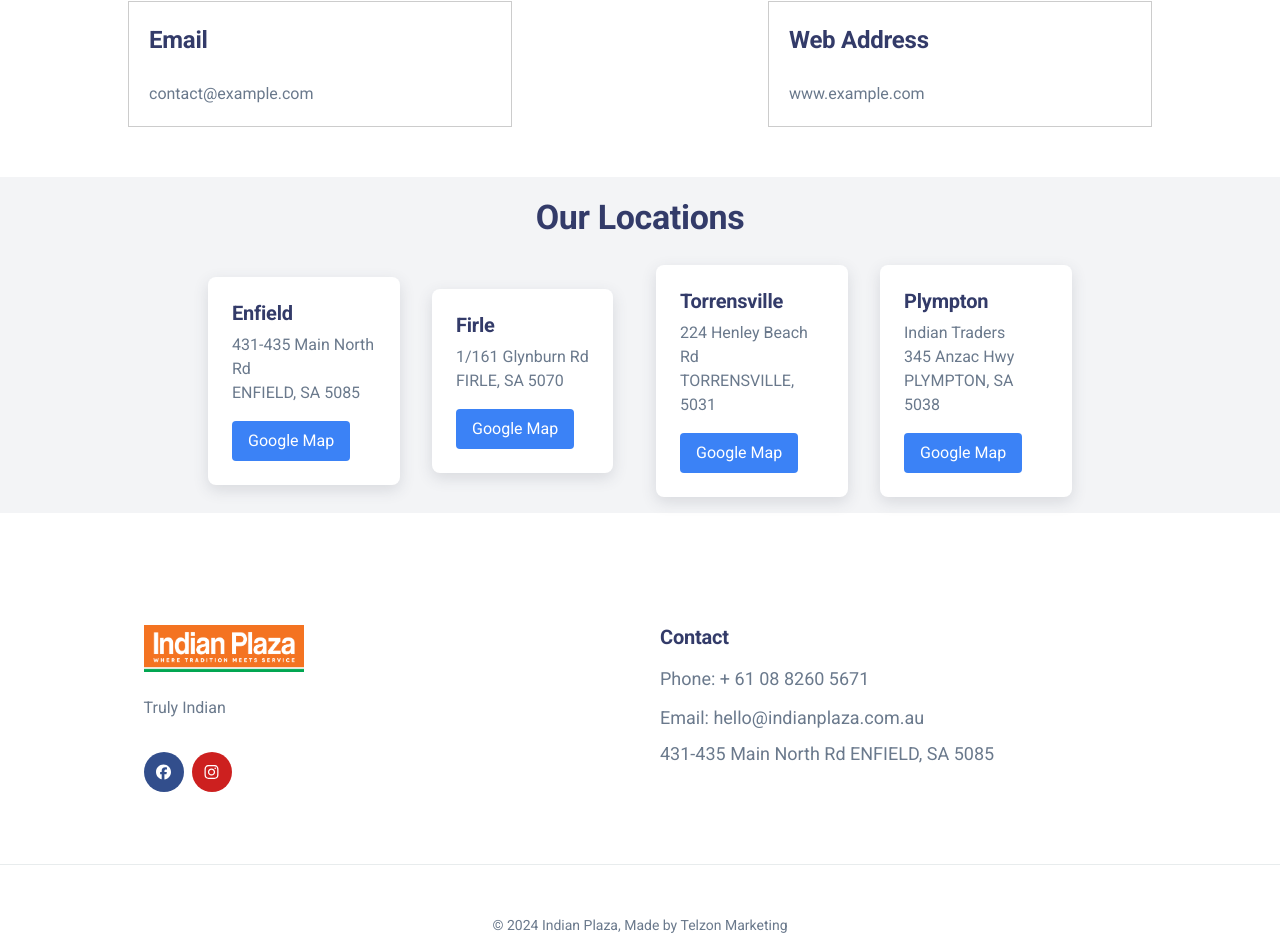
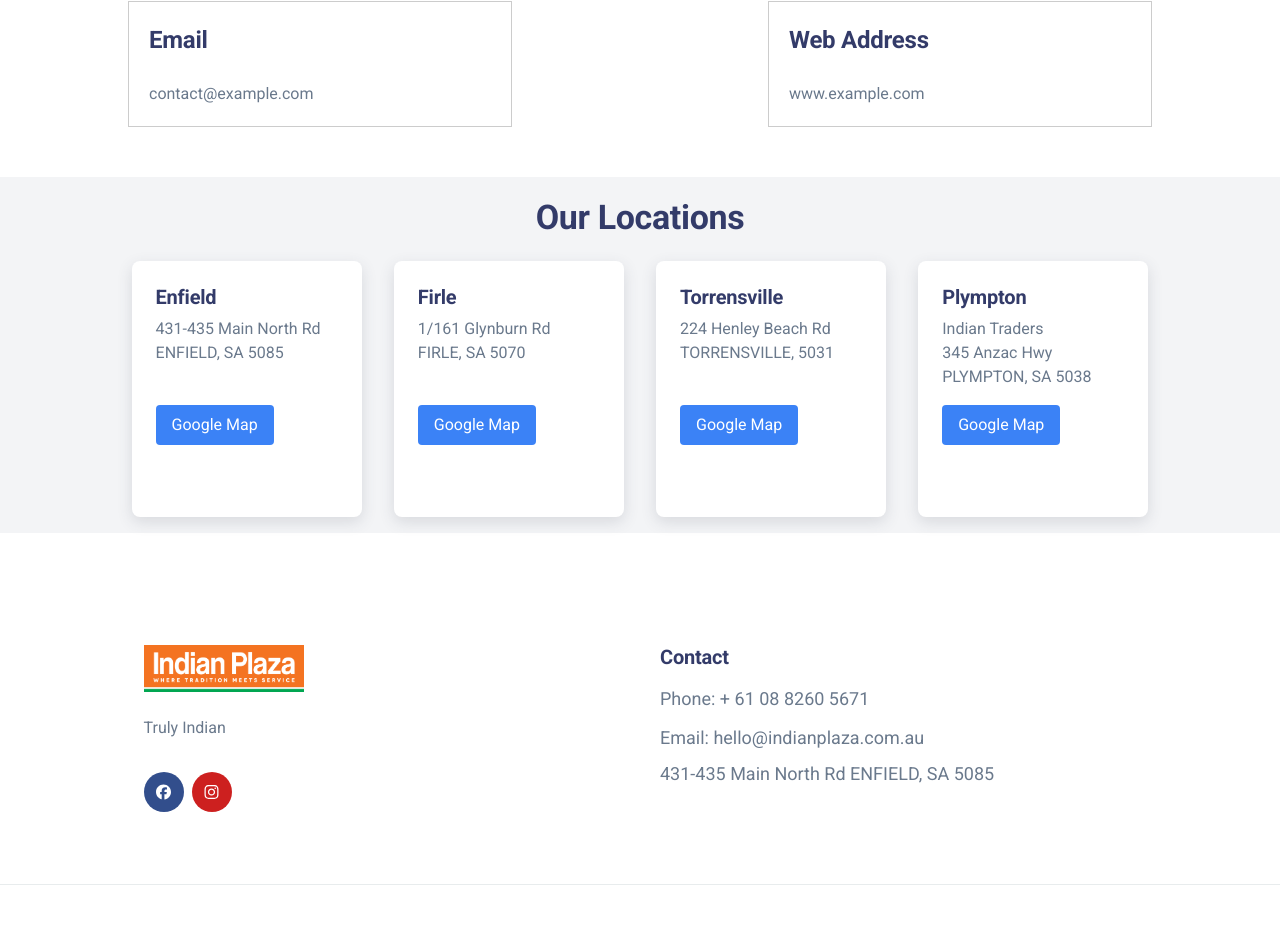
Before and after one commit to telzonweb/indianplaza, a React (Vite) app: page /contact in a window 1280 px wide. Shown: the part 1168-2105 px from the top of the page. Built offline with nearby package versions, Linux system fonts and the light colour scheme.

Commit message:
update contact section

```diff
--- a/src/components/AddressComponent.tsx
+++ b/src/components/AddressComponent.tsx
@@ -1,179 +1,59 @@
-import React from 'react'
-
-const AddressComponent = () => {
-  return (
-    <div className="flex flex-col justify-center items-center bg-gray-100 h-full pt-5">
-      <h1 className="text-3xl font-bold mb-3">Our Locations</h1>
-      <div className="flex justify-center items-center max-w-4xl">
-      <div className="flex justify-between w-full md:w-1/2 lg:w-1/4 m-4">
-        <div className="bg-white rounded-lg shadow-md p-6 hover:shadow-xl transform hover:scale-105 transition-all duration-300 h-full">
-        <h2 className="font-bold mb-2 text-lg">Enfield</h2>
-          <p>431-435 Main North Rd</p>
-          <p>ENFIELD, SA 5085</p>
-            <a href="https://www.google.co.in/maps/" target="_blank" rel="noopener noreferrer">
-             <button className="mt-4 text-center bg-blue-500 text-white py-2 px-4 rounded hover:bg-blue-700 transition-all duration-300">
-              Google Map
-            </button>
-            </a>
-          </div>
-        </div>
-
-        <div className="flex justify-between w-full md:w-1/2 lg:w-1/4 m-4">
-          <div className="bg-white rounded-lg shadow-md p-6 hover:shadow-xl transform hover:scale-105 transition-all duration-300 h-full">
-            <h2 className="font-bold mb-2 text-lg">Firle</h2>
-            <p>1/161 Glynburn Rd</p>
-            <p>FIRLE, SA 5070</p>
-            <a href="https://www.google.co.in/maps/" target="_blank" rel="noopener noreferrer">
-             <button className="mt-4 text-center bg-blue-500 text-white py-2 px-4 rounded hover:bg-blue-700 transition-all duration-300">
-              Google Map
-            </button>
-            </a>
-          </div>
-        </div>
-        <div className="flex justify-between w-full md:w-1/2 lg:w-1/4 m-4 lg:order-4">
-          <div className="bg-white rounded-lg shadow-md p-6 hover:shadow-xl transform hover:scale-105 transition-all duration-300 h-full">
-            <h2 className="font-bold mb-2 text-lg">Plympton</h2>
-            <p>Indian Traders</p>
-            <p>345 Anzac Hwy</p>
-            <p>PLYMPTON, SA 5038</p>
-            <a href="https://www.google.co.in/maps/" target="_blank" rel="noopener noreferrer">
-             <button className="mt-4 text-center bg-blue-500 text-white py-2 px-4 rounded hover:bg-blue-700 transition-all duration-300">
-              Google Map
-            </button>
-            </a>
-          </div>
-        </div>
-        <div className="flex justify-between w-full md:w-1/2 lg:w-1/4 m-4">
-          <div className="bg-white rounded-lg shadow-md p-6 hover:shadow-xl transform hover:scale-105 transition-all duration-300 h-full">
-            <h2 className="font-bold mb-2 text-lg">Torrensville</h2>
-            <p>224 Henley Beach Rd</p>
-            <p>TORRENSVILLE, 5031</p>
-            <a href="https://www.google.co.in/maps/" target="_blank" rel="noopener noreferrer">
-             <button className="mt-4 text-center bg-blue-500 text-white py-2 px-4 rounded hover:bg-blue-700 transition-all duration-300">
-              Google Map
-            </button>
-            </a>
-          </div>
-        </div>
-      </div>
-    </div>
-  );
-};
-
-export default AddressComponent;
-
-// import React from 'react';
-
-// const AddressComponent = () => {
-//   return (
-//     <div className="flex flex-col justify-center items-center bg-gray-100 h-full pt-6">
-//       <h1 className="text-3xl font-bold mb-3 text-center">Our Locations</h1>
-//       <div className="flex flex-wrap md:flex-nowrap justify-between">
-//         <div className="w-full md:w-auto p-2 mb-4 border rounded-lg shadow-md">
-//           <address className="not-italic">
-//             123 Main St.<br />
-//             Springfield, IL 62701
-//             <iframe
-//              className="w-full h-40 mt-2 rounded-lg"
-//              src="https://www.google.com/maps/embed?pb=!1m18!1m12!1m3!1d3068.760899707831!2d-89.6437113846185!3d39.78172127944225!2m3!1f0!2f0!3f0!3m2!1i1024!2i768!4f13.1!3m3!1m2!1s0x8874ad3ab1e0e6af%3A0x7e2f4d5dfc5d6c8!2s123%20Main%20St%2C%20Springfield%2C%20IL%2062701%2C%20USA!5e0!3m2!1sen!2sus!4v1629712174620!5m2!1sen!2sus"
-//              loading="lazy"
-//             ></iframe>
-//           </address>
-//         </div>
-//         <div className="w-full md:w-auto p-2 mb-4 border rounded-lg shadow-md">
-//           <address className="not-italic">
-//             456 Elm St.<br />
-//             Springfield, IL 62702
-//             <iframe
-//               className="w-full h-40 mt-2 rounded-lg"
-//               src="https://www.google.com/maps/embed?pb=!1m18!1m12!1m3!1d3068.760899707831!2d-89.6437113846185!3d39.78172127944225!2m3!1f0!2f0!3f0!3m2!1i1024!2i768!4f13.1!3m3!1m2!1s0x8874ad3ab1e0e6af%3A0x7e2f4d5dfc5d6c8!2s456%20Elm%20St%2C%20Springfield%2C%20IL%2062702%2C%20USA!5e0!3m2!1sen!2sus!4v1629712174620!5m2!1sen!2sus"
-//               loading="lazy"
-//             ></iframe>
-//           </address>
-//         </div>
-//         <div className="w-full md:w-auto p-2 mb-4 border rounded-lg shadow-md">
-//           <address className="not-italic">
-//             789 Oak St.<br />
-//             Springfield, IL 62703
-//             <iframe
-//               className="w-full h-40 mt-2 rounded-lg"
-//               src="https://www.google.com/maps/embed?pb=!1m18!1m12!1m3!1d3068.760899707831!2d-89.6437113846185!3d39.78172127944225!2m3!1f0!2f0!3f0!3m2!1i1024!2i768!4f13.1!3m3!1m2!1s0x8874ad3ab1e0e6af%3A0x7e2f4d5dfc5d6c8!2s789%20Oak%20St%2C%20Springfield%2C%20IL%2062703%2C%20USA!5e0!3m2!1sen!2sus!4v1629712174620!5m2!1sen!2sus"
-//               loading="lazy"
-//             ></iframe>
-//           </address>
-//         </div>
-//         <div className="w-full md:w-auto p-2 mb-4 border rounded-lg shadow-md">
-//           <address className="not-italic">
-//             101 Pine St.<br />
-//             Springfield, IL 62704
-//             <iframe
-//               className="w-full h-40 mt-2 rounded-lg"
-//               src="https://www.google.com/maps/embed?pb=!1m18!1m12!1m3!1d3068.760899707831!2d-89.6437113846185!3d39.78172127944225!2m3!1f0!2f0!3f0!3m2!1i1024!2i768!4f13.1!3m3!1m2!1s0x8874ad3ab1e0e6af%3A0x7e2f4d5dfc5d6c8!2s101%20Pine%20St%2C%20Springfield%2C%20IL%2062704%2C%20USA!5e0!3m2!1sen!2sus!4v1629712174620!5m2!1sen!2sus"
-//               loading="lazy"
-//             ></iframe>
-//           </address>
-//         </div>
-//       </div>
-//     </div>
-//   );
-// };
-
-// export default AddressComponent;
-
-// import React from 'react';
+// import React from 'react'
 
 // const AddressComponent = () => {
 //   return (
 //     <div className="flex flex-col justify-center items-center bg-gray-100 h-full pt-5">
 //       <h1 className="text-3xl font-bold mb-3">Our Locations</h1>
-//       <div className="flex flex-wrap justify-center items-center max-w-6xl">
-//         <div className="flex flex-col justify-between w-full md:w-1/2 lg:w-1/4 m-4">
-//           <div className="bg-white rounded-lg shadow-md p-6 hover:shadow-xl transform hover:scale-105 transition-all duration-300">
-//             <h2 className="font-bold mb-2 text-lg">Enfield</h2>
-//             <p>431-435 Main North Rd</p>
-//             <p>ENFIELD, SA 5085</p>
-//             <iframe
-//               className="w-full h-40 mt-2 rounded-lg"
-//               src="https://www.google.com/maps/embed?pb=!1m18!1m12!1m3!1d3156.732607614021!2d138.60521701531824!3d-34.841306780390144!2m3!1f0!2f0!3f0!3m2!1i1024!2i768!4f13.1!3m3!1m2!1s0x6ab0ced0e37ec8cf%3A0x8a9e2d37d823df7e!2s431-435%20Main%20North%20Rd%2C%20Enfield%20SA%205085%2C%20Australia!5e0!3m2!1sen!2sus!4v1629712126612!5m2!1sen!2sus"
-//               loading="lazy"
-//             ></iframe>
+//       <div className="flex justify-center items-center max-w-4xl">
+//       <div className="flex justify-between w-full md:w-1/2 lg:w-1/4 m-4">
+//         <div className="bg-white rounded-lg shadow-md p-6 hover:shadow-xl transform hover:scale-105 transition-all duration-300 h-full">
+//         <h2 className="font-bold mb-2 text-lg">Enfield</h2>
+//           <p>431-435 Main North Rd</p>
+//           <p>ENFIELD, SA 5085</p>
+//             <a href="https://www.google.co.in/maps/" target="_blank" rel="noopener noreferrer">
+//              <button className="mt-4 text-center bg-blue-500 text-white py-2 px-4 rounded hover:bg-blue-700 transition-all duration-300">
+//               Google Map
+//             </button>
+//             </a>
 //           </div>
 //         </div>
-//         <div className="flex flex-col justify-between w-full md:w-1/2 lg:w-1/4 m-4">
-//           <div className="bg-white rounded-lg shadow-md p-6 hover:shadow-xl transform hover:scale-105 transition-all duration-300">
+
+//         <div className="flex justify-between w-full md:w-1/2 lg:w-1/4 m-4">
+//           <div className="bg-white rounded-lg shadow-md p-6 hover:shadow-xl transform hover:scale-105 transition-all duration-300 h-full">
 //             <h2 className="font-bold mb-2 text-lg">Firle</h2>
-//             <p>1/161 Glynburn Rd</p>
+//             <p>1/161 Glynburn</p>
+//             <p>Rd</p>
 //             <p>FIRLE, SA 5070</p>
-//             <iframe
-//               className="w-full h-40 mt-2 rounded-lg"
-//               src="https://www.google.com/maps/embed?pb=!1m18!1m12!1m3!1d3156.760899707831!2d138.64034631531816!3d-34.83981658038956!2m3!1f0!2f0!3f0!3m2!1i1024!2i768!4f13.1!3m3!1m2!1s0x6ab0d8b16669a6cf%3A0x809b9872fbcf3036!2s161%20Glynburn%20Rd%2C%20Firle%20SA%205070%2C%20Australia!5e0!3m2!1sen!2sus!4v1629712174620!5m2!1sen!2sus"
-//               loading="lazy"
-//             ></iframe>
+//             <a href="https://www.google.co.in/maps/" target="_blank" rel="noopener noreferrer">
+//              <button className="mt-4 text-center bg-blue-500 text-white py-2 px-4 rounded hover:bg-blue-700 transition-all duration-300">
+//               Google Map
+//             </button>
+//             </a>
 //           </div>
 //         </div>
-//         <div className="flex flex-col justify-between w-full md:w-1/2 lg:w-1/4 m-4">
-//           <div className="bg-white rounded-lg shadow-md p-6 hover:shadow-xl transform hover:scale-105 transition-all duration-300">
+//         <div className="flex justify-between w-full md:w-1/2 lg:w-1/4 m-4 lg:order-4">
+//           <div className="bg-white rounded-lg shadow-md p-6 hover:shadow-xl transform hover:scale-105 transition-all duration-300 h-full">
 //             <h2 className="font-bold mb-2 text-lg">Plympton</h2>
 //             <p>Indian Traders</p>
 //             <p>345 Anzac Hwy</p>
 //             <p>PLYMPTON, SA 5038</p>
-//             <iframe
-//               className="w-full h-40 mt-2 rounded-lg"
-//               src="https://www.google.com/maps/embed?pb=!1m18!1m12!1m3!1d3156.5124792982873!2d138.5534692153185!3d-34.95445828039248!2m3!1f0!2f0!3f0!3m2!1i1024!2i768!4f13.1!3m3!1m2!1s0x6ab0ba4000000001%3A0x91823c21b1c5ae64!2s345%20Anzac%20Hwy%2C%20Plympton%20SA%205038%2C%20Australia!5e0!3m2!1sen!2sus!4v1629712223614!5m2!1sen!2sus"
-//               loading="lazy"
-//             ></iframe>
+//             <a href="https://www.google.co.in/maps/" target="_blank" rel="noopener noreferrer">
+//              <button className="mt-4 text-center bg-blue-500 text-white py-2 px-4 rounded hover:bg-blue-700 transition-all duration-300">
+//               Google Map
+//             </button>
+//             </a>
 //           </div>
 //         </div>
-//         <div className="flex flex-col justify-between w-full md:w-1/2 lg:w-1/4 m-4">
-//           <div className="bg-white rounded-lg shadow-md p-6 hover:shadow-xl transform hover:scale-105 transition-all duration-300">
+//         <div className="flex justify-between w-full md:w-1/2 lg:w-1/4 m-4">
+//           <div className="bg-white rounded-lg shadow-md p-6 hover:shadow-xl transform hover:scale-105 transition-all duration-300 h-full">
 //             <h2 className="font-bold mb-2 text-lg">Torrensville</h2>
 //             <p>224 Henley Beach Rd</p>
-//             <p>TORRENSVILLE, SA 5031</p>
-//             <iframe
-//               className="w-full h-40 mt-2 rounded-lg"
-//               src="https://www.google.com/maps/embed?pb=!1m18!1m12!1m3!1d3156.363309140186!2d138.57124711531884!3d-34.92639498039137!2m3!1f0!2f0!3f0!3m2!1i1024!2i768!4f13.1!3m3!1m2!1s0x6ab0cedd456789ab%3A0x9820734e0fb72c0d!2s224%20Henley%20Beach%20Rd%2C%20Torrensville%20SA%205031%2C%20Australia!5e0!3m2!1sen!2sus!4v1629712272617!5m2!1sen!2sus"
-//               loading="lazy"
-//             ></iframe>
+//             <p>TORRENSVILLE, 5031</p>
+//             <a href="https://www.google.co.in/maps/" target="_blank" rel="noopener noreferrer">
+//              <button className="mt-4 text-center bg-blue-500 text-white py-2 px-4 rounded hover:bg-blue-700 transition-all duration-300">
+//               Google Map
+//             </button>
+//             </a>
 //           </div>
 //         </div>
 //       </div>
@@ -184,60 +64,66 @@
 // export default AddressComponent;
 
 
-// import React from 'react';
+import React from 'react';
 
-// const AddressList = () => {
-//   return (
-//     <div className="container mx-auto p-4">
-//      <h1 className="text-3xl font-bold mb-3 text-center">Our Locations</h1>
-//       <div className="flex flex-wrap md:flex-nowrap justify-between">
-//         <div className="w-full md:w-auto p-2 mb-4 border rounded-lg shadow-md">
-//           <address className="not-italic">
-//             123 Main St.<br />
-//             Springfield, IL 62701
-//             <iframe
-//              className="w-full h-40 mt-2 rounded-lg"
-//              src="https://www.google.com/maps/embed?pb=!1m18!1m12!1m3!1d3068.760899707831!2d-89.6437113846185!3d39.78172127944225!2m3!1f0!2f0!3f0!3m2!1i1024!2i768!4f13.1!3m3!1m2!1s0x8874ad3ab1e0e6af%3A0x7e2f4d5dfc5d6c8!2s123%20Main%20St%2C%20Springfield%2C%20IL%2062701%2C%20USA!5e0!3m2!1sen!2sus!4v1629712174620!5m2!1sen!2sus"
-//              loading="lazy"
-//             ></iframe>
-//           </address>
-//         </div>
-//         <div className="w-full md:w-auto p-2 mb-4 border rounded-lg shadow-md">
-//           <address className="not-italic">
-//             456 Elm St.<br />
-//             Springfield, IL 62702
-//             <iframe
-//               className="w-full h-40 mt-2 rounded-lg"
-//               src="https://www.google.com/maps/embed?pb=!1m18!1m12!1m3!1d3068.760899707831!2d-89.6437113846185!3d39.78172127944225!2m3!1f0!2f0!3f0!3m2!1i1024!2i768!4f13.1!3m3!1m2!1s0x8874ad3ab1e0e6af%3A0x7e2f4d5dfc5d6c8!2s456%20Elm%20St%2C%20Springfield%2C%20IL%2062702%2C%20USA!5e0!3m2!1sen!2sus!4v1629712174620!5m2!1sen!2sus"
-//               loading="lazy"
-//             ></iframe>
-//           </address>
-//         </div>
-//         <div className="w-full md:w-auto p-2 mb-4 border rounded-lg shadow-md">
-//           <address className="not-italic">
-//             789 Oak St.<br />
-//             Springfield, IL 62703
-//             <iframe
-//               className="w-full h-40 mt-2 rounded-lg"
-//               src="https://www.google.com/maps/embed?pb=!1m18!1m12!1m3!1d3068.760899707831!2d-89.6437113846185!3d39.78172127944225!2m3!1f0!2f0!3f0!3m2!1i1024!2i768!4f13.1!3m3!1m2!1s0x8874ad3ab1e0e6af%3A0x7e2f4d5dfc5d6c8!2s789%20Oak%20St%2C%20Springfield%2C%20IL%2062703%2C%20USA!5e0!3m2!1sen!2sus!4v1629712174620!5m2!1sen!2sus"
-//               loading="lazy"
-//             ></iframe>
-//           </address>
-//         </div>
-//         <div className="w-full md:w-auto p-2 mb-4 border rounded-lg shadow-md">
-//           <address className="not-italic">
-//             101 Pine St.<br />
-//             Springfield, IL 62704
-//             <iframe
-//               className="w-full h-40 mt-2 rounded-lg"
-//               src="https://www.google.com/maps/embed?pb=!1m18!1m12!1m3!1d3068.760899707831!2d-89.6437113846185!3d39.78172127944225!2m3!1f0!2f0!3f0!3m2!1i1024!2i768!4f13.1!3m3!1m2!1s0x8874ad3ab1e0e6af%3A0x7e2f4d5dfc5d6c8!2s101%20Pine%20St%2C%20Springfield%2C%20IL%2062704%2C%20USA!5e0!3m2!1sen!2sus!4v1629712174620!5m2!1sen!2sus"
-//               loading="lazy"
-//             ></iframe>
-//           </address>
-//         </div>
-//       </div>
-//     </div>
-//   );
-// };
+const AddressComponent = () => {
+  return (
+    <div className="flex flex-col justify-center items-center bg-gray-100 h-full pt-5">
+      <h1 className="text-3xl font-bold mb-2">Our Locations</h1>
+      <div className="flex flex-nowrap justify-center items-start max-w-full">
+        <div className="flex-none w-full md:w-1/2 lg:w-1/4 m-4">
+          <div className="bg-white rounded-lg shadow-md p-6 hover:shadow-xl transform hover:scale-105 transition-all duration-300 h-64">
+            <h2 className="font-bold mb-2 text-lg">Enfield</h2>
+            <p>431-435 Main North Rd</p>
+            <p>ENFIELD, SA 5085</p><br></br>
+            <a href="https://www.google.co.in/maps/" target="_blank" rel="noopener noreferrer">
+              <button className="mt-4 text-center bg-blue-500 text-white py-2 px-4 rounded hover:bg-blue-700 transition-all duration-300">
+                Google Map
+              </button>
+            </a>
+          </div>
+        </div>
+        <div className="flex-none w-full md:w-1/2 lg:w-1/4 m-4">
+          <div className="bg-white rounded-lg shadow-md p-6 hover:shadow-xl transform hover:scale-105 transition-all duration-300 h-64">
+            <h2 className="font-bold mb-2 text-lg">Firle</h2>
+            <p>1/161 Glynburn Rd</p>
+            <p>FIRLE, SA 5070</p><br></br>
+            <a href="https://www.google.co.in/maps/" target="_blank" rel="noopener noreferrer">
+              <button className="mt-4 text-center bg-blue-500 text-white py-2 px-4 rounded hover:bg-blue-700 transition-all duration-300">
+                Google Map
+              </button>
+            </a>
+          </div>
+        </div>
+        <div className="flex-none w-full md:w-1/2 lg:w-1/4 m-4">
+          <div className="bg-white rounded-lg shadow-md p-6 hover:shadow-xl transform hover:scale-105 transition-all duration-300 h-64">
+            <h2 className="font-bold mb-2 text-lg">Torrensville</h2>
+            <p>224 Henley Beach Rd</p>
+            <p>TORRENSVILLE, 5031</p><br></br>
+            <a href="https://www.google.co.in/maps/" target="_blank" rel="noopener noreferrer">
+              <button className="mt-4 text-center bg-blue-500 text-white py-2 px-4 rounded hover:bg-blue-700 transition-all duration-300">
+                Google Map
+              </button>
+            </a>
+          </div>
+        </div>
+        <div className="flex-none w-full md:w-1/2 lg:w-1/4 m-4">
+          <div className="bg-white rounded-lg shadow-md p-6 hover:shadow-xl transform hover:scale-105 transition-all duration-300 h-64">
+            <h2 className="font-bold mb-2 text-lg">Plympton</h2>
+            <p>Indian Traders<br />345 Anzac Hwy</p>
+            <p>PLYMPTON, SA 5038</p>
+            <a href="https://www.google.co.in/maps/" target="_blank" rel="noopener noreferrer">
+              <button className="mt-4 text-center bg-blue-500 text-white py-2 px-4 rounded hover:bg-blue-700 transition-all duration-300">
+                Google Map
+              </button>
+            </a>
+          </div>
+        </div>
 
-// export default AddressList;
+        {/* Repeat the above structure for other addresses */}
+      </div>
+    </div>
+  );
+};
+
+export default AddressComponent;
```
